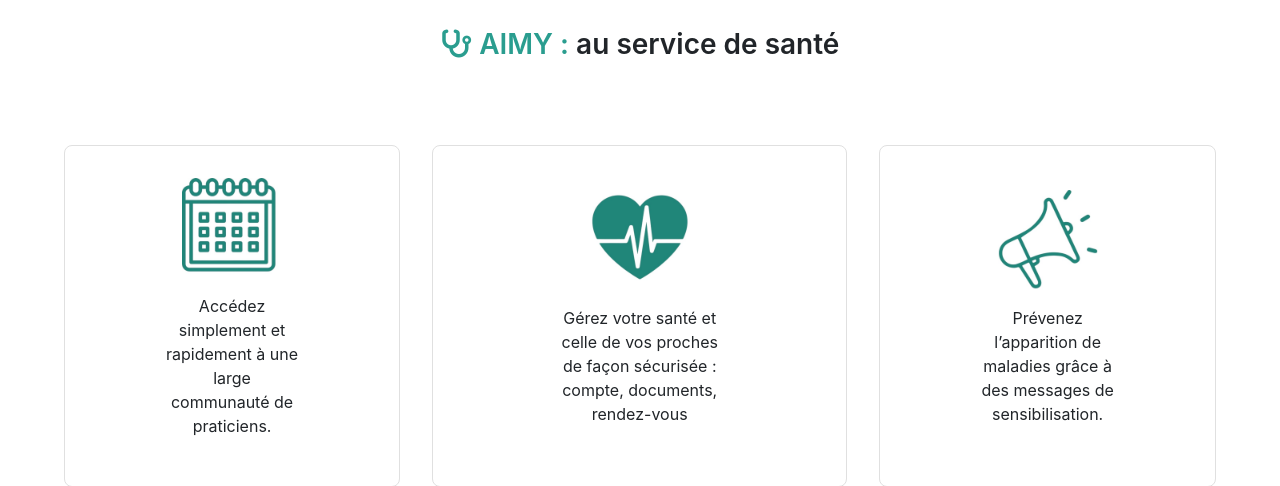
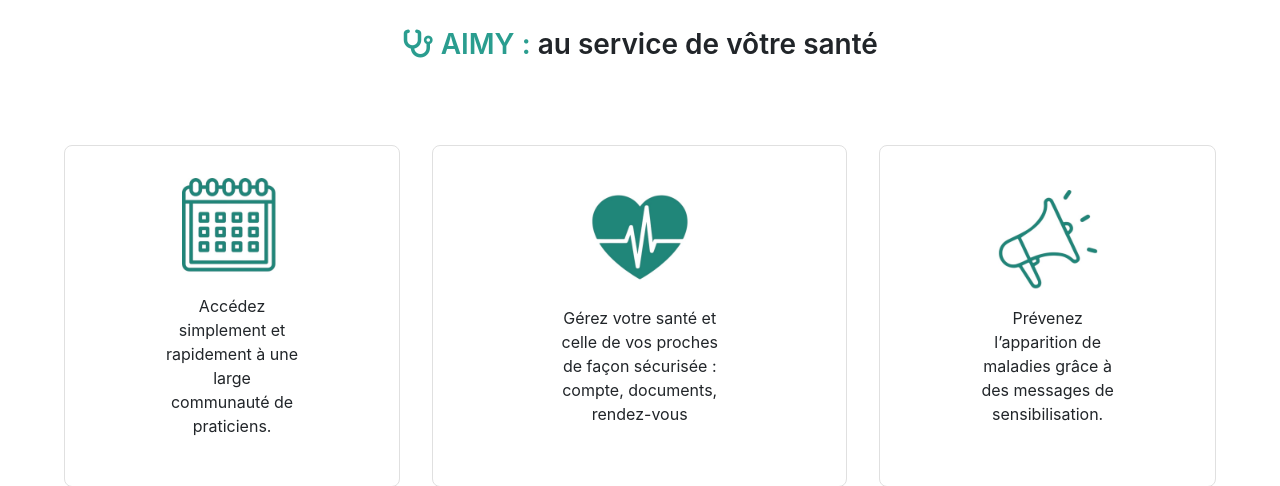
Before and after one commit to BTS-SIO-projects/aimy, a PHP site: page /aimy_new/ in a window 1280 px wide. Shown: the part 56-542 px from the top of the page. Run offline with PHP 8.4, Linux system fonts and the light colour scheme.

Commit message:
changement phrase accueil

```diff
--- a/view/commun/accueil.php
+++ b/view/commun/accueil.php
@@ -1,5 +1,5 @@
 <div class="home">
-    <h3><span><i class="fas fa-stethoscope"></i> AIMY :</span> au service de santé</h3>
+    <h3><span><i class="fas fa-stethoscope"></i> AIMY :</span> au service de  vôtre santé</h3>
     <?php
     if (isset($_SESSION['idpatient']) || isset($_SESSION['idmedecin'])) {
         $role = isset($_SESSION['idpatient']) ? "Patient" : (isset($_SESSION['idmedecin']) ? "Médecin" : "Utilisateur");
```
